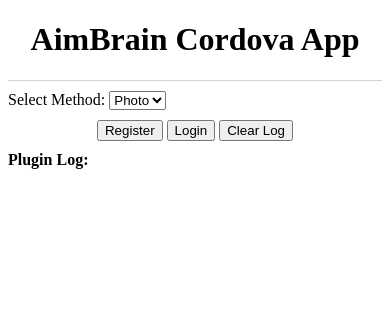
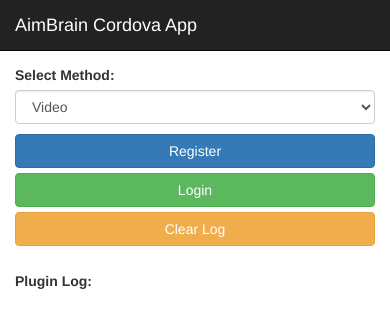
Before and after one commit to niraj-shah/cordova-aimbrain-demo, a plain HTML site: page www/index.html in a window 390 px wide. Drawn offline with Linux system fonts and the light colour scheme; some packages are replaced by stand-ins of ours.

Commit message:
Updated HTML using Bootstrap

```diff
--- a/www/index.html
+++ b/www/index.html
@@ -32,33 +32,53 @@
         <meta name="format-detection" content="telephone=no">
         <meta name="msapplication-tap-highlight" content="no">
         <meta name="viewport" content="user-scalable=no, initial-scale=1, maximum-scale=1, minimum-scale=1, width=device-width">
+        <link rel="stylesheet" type="text/css" href="css/bootstrap.min.css">
         <link rel="stylesheet" type="text/css" href="css/index.css">
-        <title>Hello World</title>
+        <title>AimBrain Demo</title>
     </head>
     <body>
-        <div class="header">
-            <h1>AimBrain Cordova App</h1>
+
+      <nav class="navbar navbar-inverse navbar-fixed-top">
+        <div class="container">
+          <div class="navbar-header">
+            <a class="navbar-brand" href="#">AimBrain Cordova App</a>
+          </div>
         </div>
-        <div>
-            <label>
-                <span>Select Method:</span>
-                <select class="media" id="media">
-                    <option>Photo</option>
-                    <option>Video</option>
-                </select>
-            </label>
-            <div class="buttons">
-              <button id="register">Register</button>
-              <button id="login">Login</button>
-              <button id="clear">Clear Log</button>
+      </nav>
+
+      <div class="container">
+
+        <div class="navbar-header">
+          <a class="navbar-brand" href="#">AimBrain Cordova App</a>
+        </div>
+
+        <div class="form-group">
+          <div class="row">
+            <div class="col-xs-12">
+              <label>Select Method:</label>
+              <select class="form-control" id="media">
+                  <option>Photo</option>
+                  <option selected="">Video</option>
+              </select>
             </div>
+            <div class="col-xs-12 buttons">
+              <button id="register" class="btn btn-primary btn-block">Register</button>
+              <button id="login" class="btn btn-success btn-block">Login</button>
+              <button id="clear" class="btn btn-warning btn-block">Clear Log</button>
+            </div>
+          </div>
         </div>
+
         <div class="plugin_log">
           <span>Plugin Log:</span>
           <ul id="messages">
           </ul>
         </div>
+
+      </div>
+
         <script type="text/javascript" src="cordova.js"></script>
+        <script type="text/javascript" src="js/bootstrap.min.js"></script>
         <script type="text/javascript" src="js/index.js"></script>
     </body>
 </html>
```
